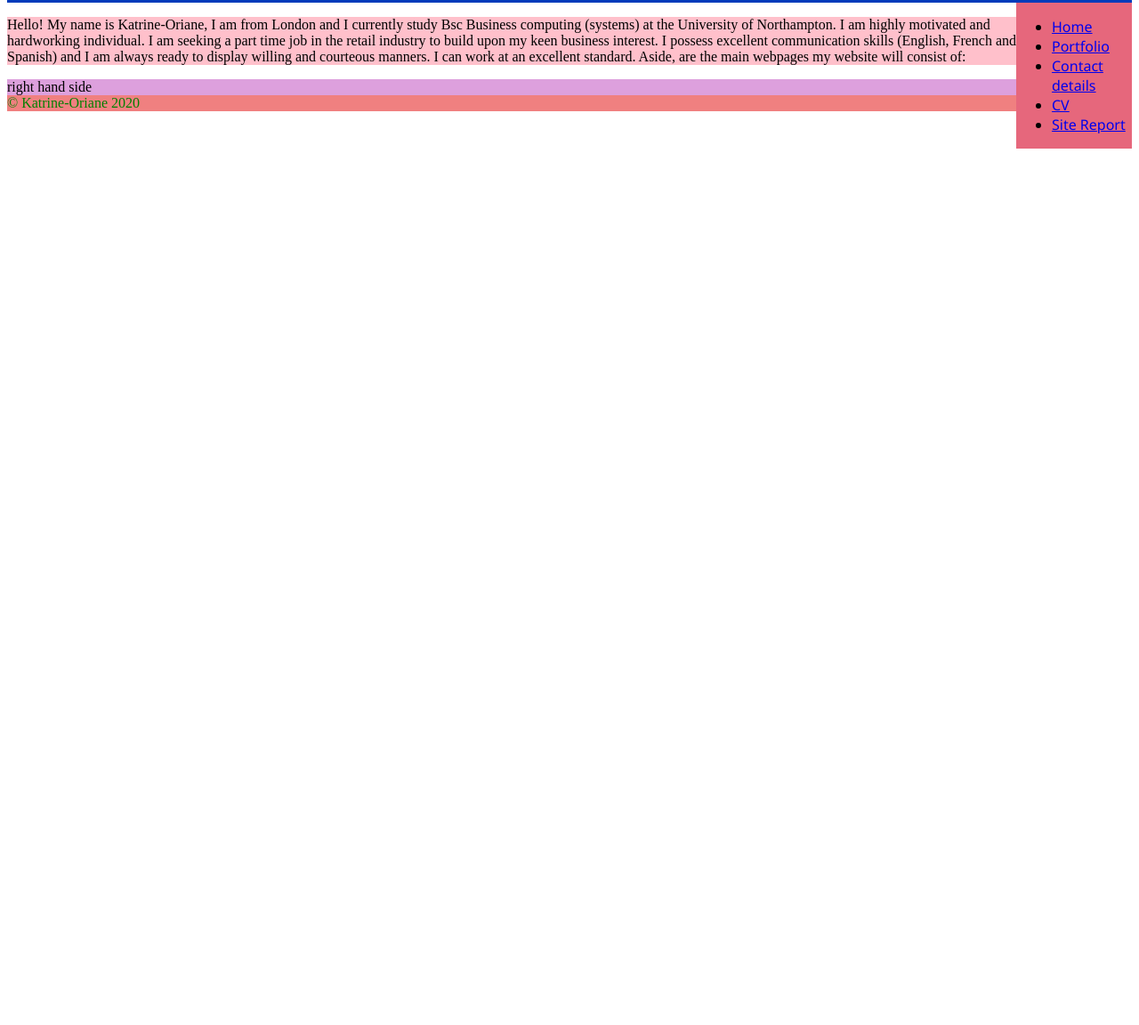
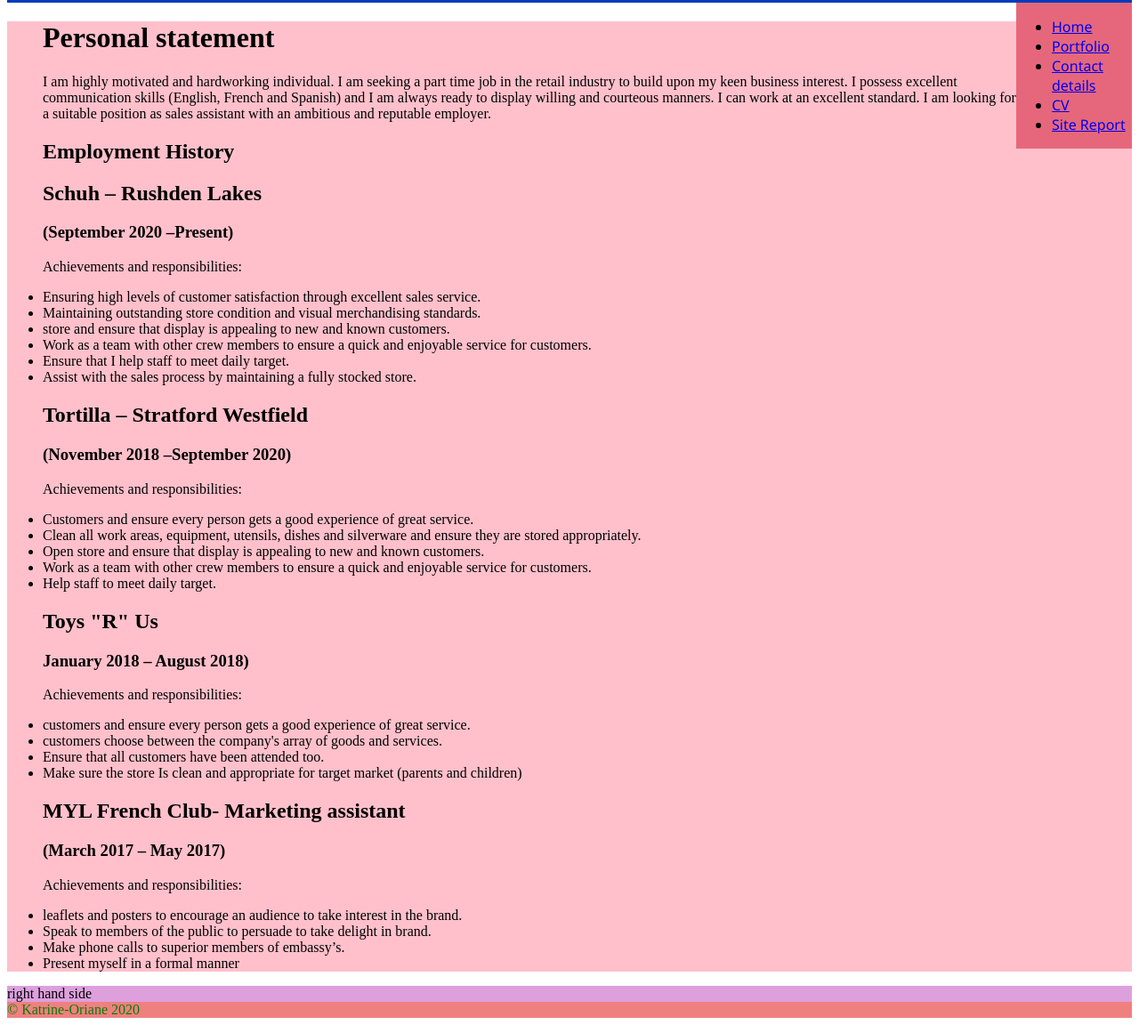
Before and after one commit to prinnyk2002/CSY1018, a plain HTML site: page cv.html in a window 1280 px wide. Shown: the part 111-1263 px from the top of the page at 89% size. Before the commit the page ends 800 px from the top, so only its background shows below. Drawn offline with Linux system fonts and the light colour scheme.

Commit message:
On my CV page I typed my CV and used the correct tags. I used different tabs to make sure that my site looks appropriate and presentable.
For site report I typed my 250 words based on my experience on studying web dev.

```diff
--- a/cv.html
+++ b/cv.html
@@ -31,7 +31,48 @@
     </ul>
 </nav>
 <main>
-    <p class="pinfo"> Hello! My name is Katrine-Oriane, I am from London and I currently study Bsc Business computing (systems) at the University of Northampton. I am highly motivated and hardworking individual. I am seeking a part time job in the retail industry to build upon my keen business interest. I possess excellent communication skills (English, French and Spanish) and I am always ready to display willing and courteous manners. I can work at an excellent standard. Aside, are the main webpages my website will consist of:</p>
+    <ul>
+    <h1>Personal statement</h1>
+    <p class="pinfo"> I am highly motivated and hardworking individual. I am seeking a part time job in the retail industry to build upon my keen business interest. I possess excellent communication skills (English, French and Spanish) and I am always ready to display willing and courteous manners. I can work at an excellent standard. I am looking for a suitable position as sales assistant with an ambitious and reputable employer.</p>
+<h2>Employment History</h2>
+<h2>Schuh – Rushden Lakes </h2>
+<h3>(September 2020 –Present)</h3>
+<p> Achievements and responsibilities:</p>
+
+        <li>Ensuring high levels of customer satisfaction through excellent sales service.</li>
+    <li>Maintaining outstanding store condition and visual merchandising standards.</li>
+    <li>store and ensure that display is appealing to new and known customers.</li>
+    <li>Work as a team with other crew members to ensure a quick and enjoyable service for customers.</li>
+    <li>Ensure that I help staff to meet daily target.</li>
+    <li>Assist with the sales process by maintaining a fully stocked store.</li>
+
+    <h2>Tortilla – Stratford Westfield</h2>
+    <h3>(November 2018 –September 2020)</h3>
+    <p>Achievements and responsibilities:</p>
+    <li>Customers and ensure every person gets a good experience of great service.</li>
+    <li>Clean all work areas, equipment, utensils, dishes and silverware and ensure they are stored appropriately.</li>
+    <li>Open store and ensure that display is appealing to new and known customers.</li>
+    <li>Work as a team with other crew members to ensure a quick and enjoyable service for customers.</li>
+    <li>Help staff to meet daily target.</li>
+
+    <h2>Toys "R" Us</h2>
+    <h3>January 2018 – August 2018)</h3>
+    <p>Achievements and responsibilities: </p>
+    <li>customers and ensure every person gets a good experience of great service.</li>
+    <li>customers choose between the company's array of goods and services.</li>
+    <li>Ensure that all customers have been attended too. </li>
+    <li>Make sure the store Is clean and appropriate for target market (parents and children)</li>
+
+    <h2>MYL French Club- Marketing assistant </h2>
+    <h3>(March 2017 – May 2017) </h3>
+    <p>Achievements and responsibilities: </p>
+    <li>leaflets and posters to encourage an audience to take interest in the brand.</li>
+    <li>Speak to members of the public to persuade to take delight in brand.</li>
+    <li>Make phone calls to superior members of embassy’s.</li>
+    <li>Present myself in a formal manner</li>
+
+     </p>
+    </ul>
 </main>
 <aside>
     right hand side
```
Also changed, not shown: sitereport.html (+11 -1 lines), contact.html (line endings or trailing spaces).
